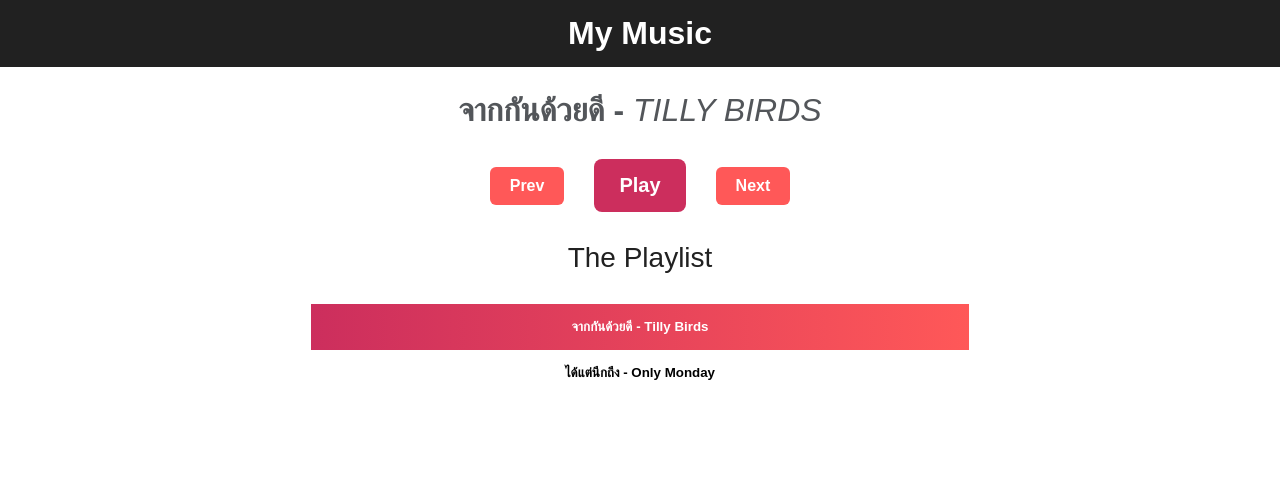
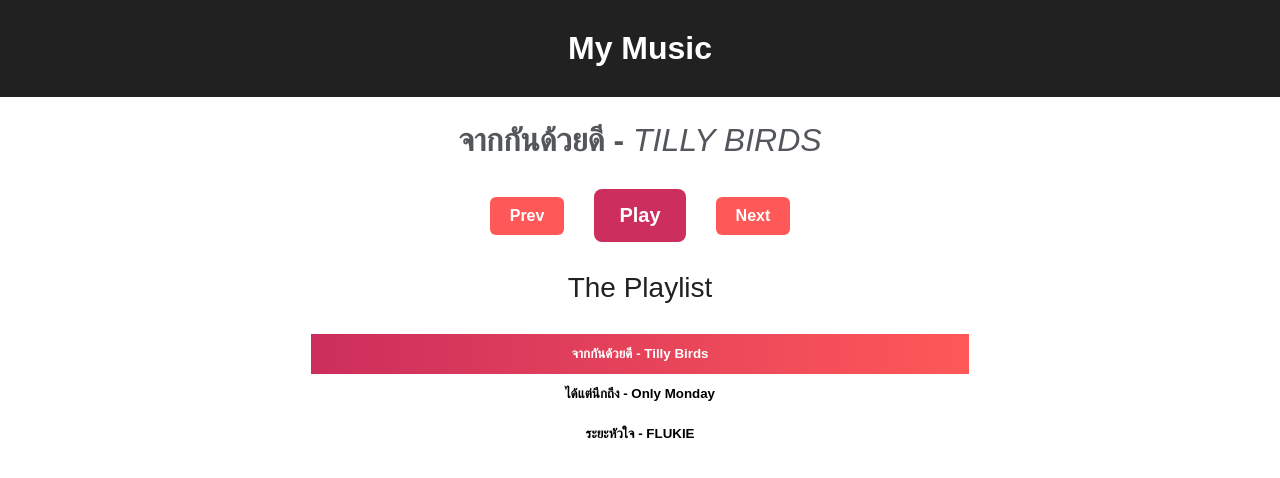
Before and after one commit to P-Thanida/MusicApp_Vue, a Vue app: page / in a window 1280 px wide. Shown: the top 478 px of the page. Built offline with nearby package versions, Linux system fonts and the light colour scheme; the HTML template or start-up script is replaced by a standard one.

Commit message:
Add Music

```diff
--- a/src/App.vue
+++ b/src/App.vue
@@ -50,6 +50,11 @@
           title: "ได้แต่นึกถึง",
           artist: "Only Monday",
           src: require("./assets/s2.mp3"),
+        },
+        {
+          title: "ระยะหัวใจ",
+          artist: "FLUKIE",
+          src: require("./assets/s3.mp3"),
         },
       ],
       player: new Audio(),
@@ -122,7 +127,7 @@
   display: flex;
   justify-content: center;
   align-items: center;
-  padding: 15px;
+  padding: 30px;
   background-color: #212121;
   color: #fff;
 }
@@ -134,20 +139,20 @@
   padding: 25px;
 }
 
-.song-title{
-  color: #53565A;
+.song-title {
+  color: #53565a;
   font-size: 32px;
   font-weight: 700;
   text-transform: uppercase;
   text-align: center;
 }
 
-.song-title span{
+.song-title span {
   font-weight: 400;
   font-style: italic;
 }
 
-.controls{
+.controls {
   display: flex;
   justify-content: center;
   align-items: center;
@@ -162,31 +167,33 @@
   cursor: pointer;
 }
 
-.play, .pause {
+.play,
+.pause {
   font-weight: 700;
   font-size: 20px;
   padding: 15px 25px;
   margin: 0px 15px;
   border-radius: 8px;
-  color: #FFF;
+  color: #fff;
   background-color: #cc2e5d;
 }
 
-.next, .prev {
+.next,
+.prev {
   font-size: 16px;
   font-weight: 700;
   padding: 10px 20px;
   margin: 0px 15px;
   border-radius: 6px;
   color: #fff;
-  background-color: #FF5858;
+  background-color: #ff5858;
 }
 
 .playlist {
   padding: 0px 30px;
 }
 
-.playlist h3{
+.playlist h3 {
   color: #212121;
   font-size: 28px;
   font-weight: 400;
@@ -194,17 +201,16 @@
   text-align: center;
 }
 
-.playlist .song{
+.playlist .song {
   display: block;
   width: 100%;
-  padding:  15px;
+  padding: 12px;
   font-weight: 700;
   cursor: pointer;
 }
 
-.playlist .song:hover{
-  color: #FF5858;
-
+.playlist .song:hover {
+  color: #ff5858;
 }
 
 .playlist .song.playing {
```
Also changed, not shown: 1 other file (tests, documents, lock files or other folders).
